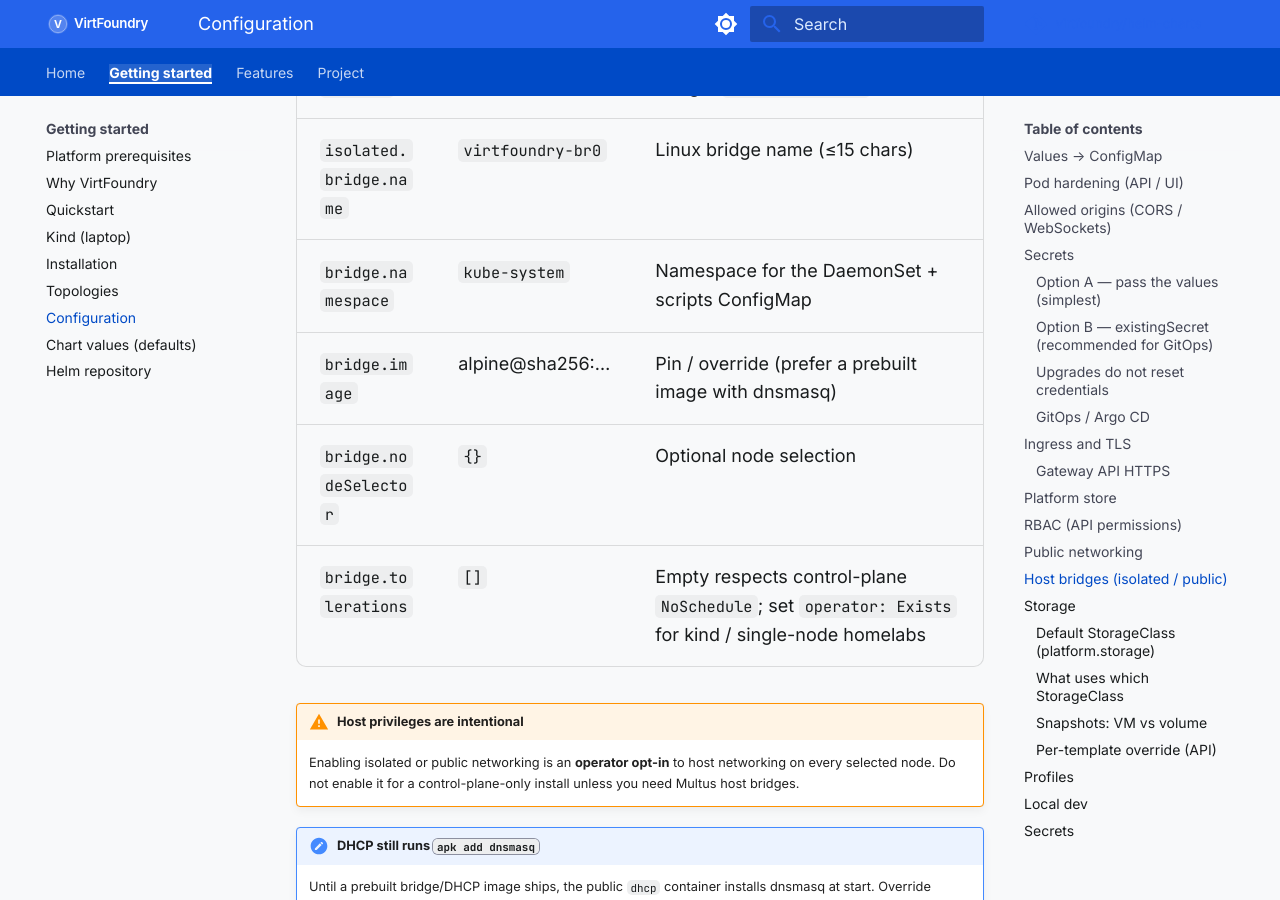
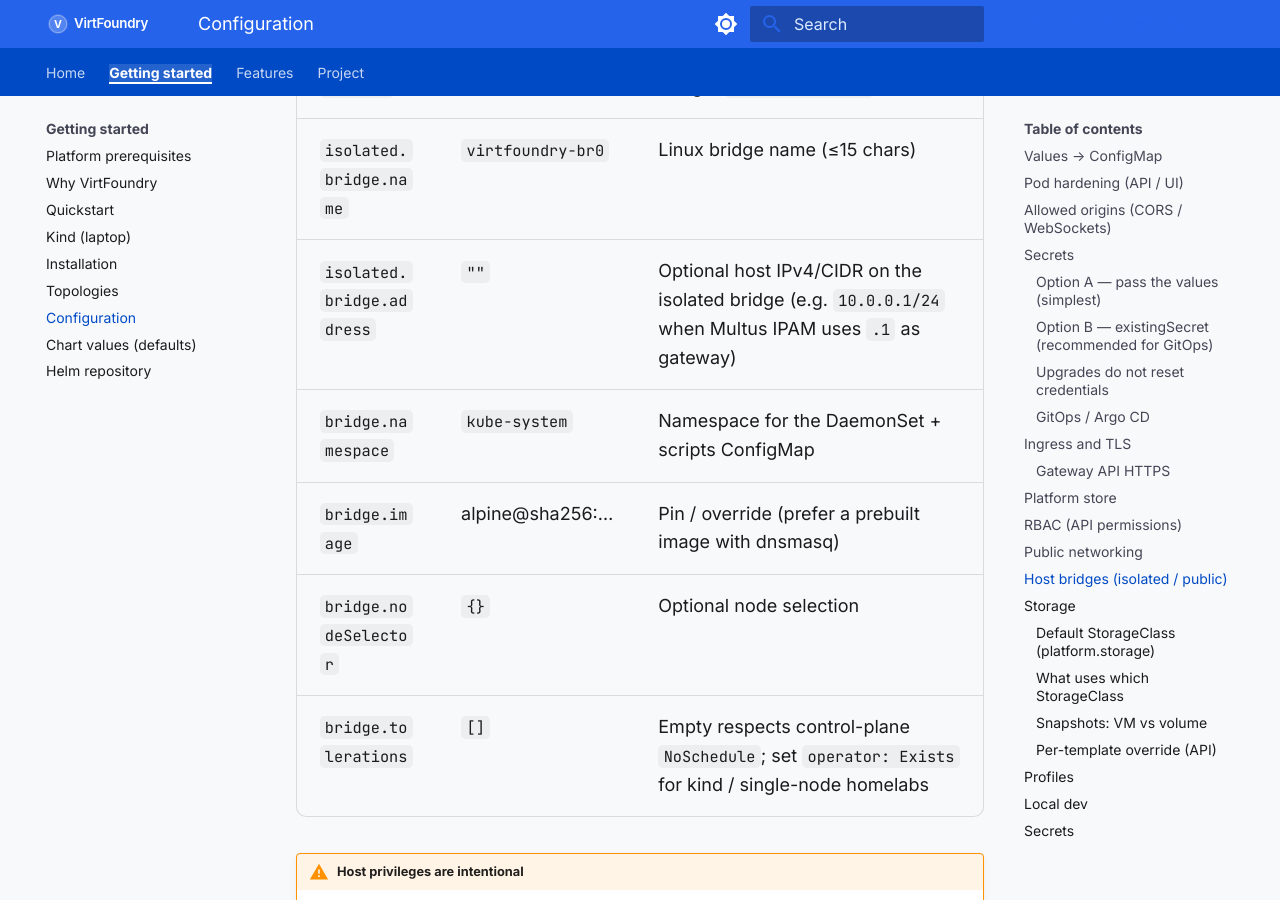
Before and after one commit to virtfoundry/helm-charts, an MkDocs documentation site: the page built from docs/guide/configuration.md, in a window 1280 px wide and 900 px high, scrolled down 10988 px. Built offline with MkDocs 1.6.1 and Material for MkDocs 9.7.7, drawn with Linux system fonts in a browser that asks for light colours; comment, search, counter and statistics services are not loaded.

Commit message:
feat(networking): support isolated bridge host address (#82)
Multus host-local on 10.0.0.0/24 advertises .1 as gateway; without an
IP on virtfoundry-br0 VKS workers cannot leave L2 or accept virt-handler SSH.

```diff
--- a/docs/guide/configuration.md
+++ b/docs/guide/configuration.md
@@ -259,6 +259,7 @@
 |-----|---------|-------------|
 | `isolated.enabled` | `false` | Tenant VPC L2 on an internal bridge (`virtfoundry-br0`) |
 | `isolated.bridge.name` | `virtfoundry-br0` | Linux bridge name (≤15 chars) |
+| `isolated.bridge.address` | `""` | Optional host IPv4/CIDR on the isolated bridge (e.g. `10.0.0.1/24` when Multus IPAM uses `.1` as gateway) |
 | `bridge.namespace` | `kube-system` | Namespace for the DaemonSet + scripts ConfigMap |
 | `bridge.image` | alpine@sha256:… | Pin / override (prefer a prebuilt image with dnsmasq) |
 | `bridge.nodeSelector` | `{}` | Optional node selection |
```
Also changed, not shown: 2 other files.
